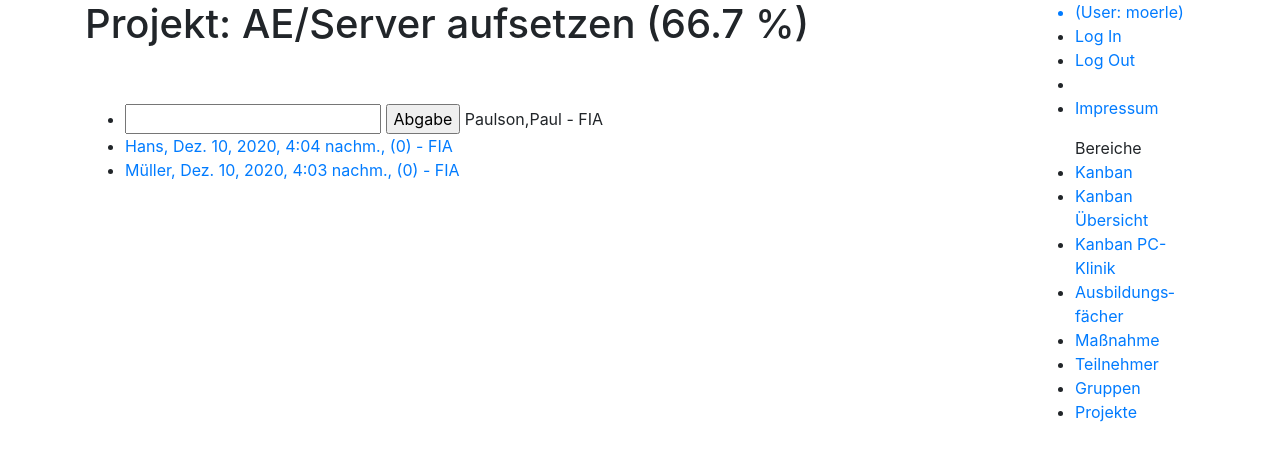
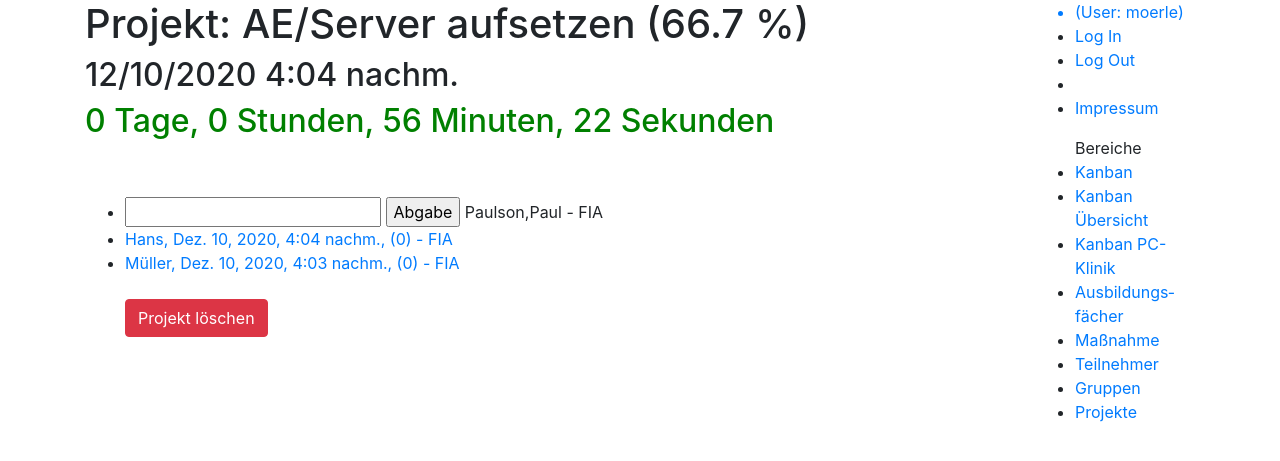
Before and after one commit to Moerle67/bfw, a Django app: page /pr1/projekt/13/ in a window 1280 px wide. Shown: the top 461 px of the page. Run offline with Django 3.2, Linux system fonts and the light colour scheme; a user stored in the database is signed in; data comes from the database, SQL or seed files in the repository; both versions use the stored data as it was after the commit; some libraries are stand-ins or nearby versions.

Commit message:
Projekte Timer

```diff
--- a/app1/models.py
+++ b/app1/models.py
@@ -1,5 +1,6 @@
 from django.db import models
 from django.contrib.auth.models import User
+from django.utils import timezone
 
 class Ausbildung(models.Model):
     name = models.CharField(max_length=50)
@@ -99,6 +100,7 @@ class Projekt(models.Model):
     fach = models.ForeignKey(Fach,  on_delete=models.CASCADE)
     gruppe = models.ForeignKey(Gruppe, on_delete=models.CASCADE)
     start = models.DateTimeField(auto_now=False, auto_now_add=True)
+    bis = models.DateTimeField(auto_now=False, auto_now_add=False, default=timezone.now)
     user = models.ForeignKey(User, on_delete=models.CASCADE)
 
     def __str__(self):
--- a/app1/static/css/styles.css
+++ b/app1/static/css/styles.css
@@ -23,3 +23,11 @@
     margin-right: 0.5em;
     margin-bottom: 0.5em;
 }
+
+.rot {
+    color: red;
+}
+
+.gruen {
+    color: green;
+}
--- /dev/null
+++ b/app1/static/js/timer.js
@@ -0,0 +1,35 @@
+const jahr = parseInt(document.getElementById("hidden_year").innerHTML);
+const monat = parseInt(document.getElementById("hidden_month").innerHTML);
+const tag = parseInt(document.getElementById("hidden_day").innerHTML);
+const stunde = parseInt(document.getElementById("hidden_hour").innerHTML);
+const minute = parseInt(document.getElementById("hidden_minutes").innerHTML);
+
+var startDateTime = new Date(jahr, monat-1, tag, stunde, minute, 0, 0);
+console.log(jahr, monat-1, tag, stunde, minute, startDateTime)
+var startStamp = startDateTime.getTime();
+
+let timer, diff;
+
+function updateClock() {
+    newDate = new Date();
+    newStamp = newDate.getTime();
+    var element = document.getElementById("time-elapsed");
+    if (newStamp > startStamp) {
+        diff = Math.round((newStamp-startStamp)/1000);
+        element.className="rot";
+    } else {
+        diff = Math.round((startStamp-newStamp)/1000);
+        element.className="gruen";
+    }
+    let d = Math.floor(diff/(24*60*60));
+    diff = diff-(d*24*60*60);
+    let h = Math.floor(diff/(60*60));
+    diff = diff-(h*60*60);
+    let m = Math.floor(diff/(60));
+    diff = diff-(m*60);
+    let s = diff;
+
+    document.getElementById("time-elapsed").innerHTML = d+" Tage, "+h+" Stunden, "+m+" Minuten, "+s+" Sekunden";
+}
+
+timer = setInterval(updateClock, 1000);
--- a/app1/templates/app1/base.html
+++ b/app1/templates/app1/base.html
@@ -69,6 +69,10 @@
         <script src="https://cdn.jsdelivr.net/npm/popper.js@1.16.1/dist/umd/popper.min.js" integrity="sha384-9/reFTGAW83EW2RDu2S0VKaIzap3H66lZH81PoYlFhbGU+6BZp6G7niu735Sk7lN" crossorigin="anonymous"></script>
         <script src="https://cdn.jsdelivr.net/npm/bootstrap@4.5.3/dist/js/bootstrap.min.js" integrity="sha384-w1Q4orYjBQndcko6MimVbzY0tgp4pWB4lZ7lr30WKz0vr/aWKhXdBNmNb5D92v7s" crossorigin="anonymous"></script>
         -->
-        {% block js %}<script src="{% static 'js/eigenes.js' %}"></script>{% endblock js %}
+        {% if js %}
+            {% for zeile in js %}
+                <script src="{% static zeile %}"></script>
+            {% endfor %}
+        {% endif %}
     </body>
 </html>
--- a/app1/templates/app1/projekt_list.html
+++ b/app1/templates/app1/projekt_list.html
@@ -2,6 +2,7 @@
 
 {% block h1 %}
 Projekt: {{projekt.fach.slug}}/{{ projekt.bezeichnung }} ({{anteil}} %)
+<h2 id="time-source">{{ projekt.bis|date:'SHORT_DATETIME_FORMAT' }}</h2><h2 id="time-elapsed"></h2>
 {% endblock h1 %}
 
 {% block content %}
@@ -18,5 +19,13 @@ Projekt: {{projekt.fach.slug}}/{{ projekt.bezeichnung }} ({{anteil}} %)
         {% endif %}
     {% endfor %}
     </form>
+    <br />
+    <a href="/pr1/projekt/{{projekt.id}}/remove"><button type="button" class="btn btn-danger">Projekt löschen</button>
 </ul>
+
+<p style="visibility:hidden" id="hidden_year">{{datum.0}}</p>
+<p style="visibility:hidden" id="hidden_month">{{datum.1}}</p>
+<p style="visibility:hidden" id="hidden_day">{{datum.2}}</p>
+<p style="visibility:hidden" id="hidden_hour">{{datum.3}}</p>
+<p style="visibility:hidden" id="hidden_minutes">{{datum.4}}</p>
 {% endblock content %}
--- a/app1/urls.py
+++ b/app1/urls.py
@@ -36,6 +36,7 @@ urlpatterns = [
     path('projekt/<int:p_id>/', views.projekt, name = 'projekt'),
     path('projekte/', views.projekteAllg, name = 'projekteAllg'),
     path('projekte/tndetail/<int:ptn_id>', views.projekteTNDetail, name = 'projekteAllg'),
+    path('projekt/<int:project_id>/remove/', views.projekteRemove, name = 'projekteRemove'),
     # ex: /polls/5/
     # path('<int:question_id>/', views.detail, name='detail'),
     # ex: /polls/5/results/
--- a/app1/views.py
+++ b/app1/views.py
@@ -1,16 +1,14 @@
-import datetime
-
 from datetime import datetime, timedelta
 
 from django.contrib.auth import authenticate, login, logout
 from django.contrib.auth.decorators import permission_required
-from django.http.response import HttpResponse
+from django.http.response import HttpResponse, HttpResponseRedirect
 from django.shortcuts import (get_list_or_404, get_object_or_404, redirect,
                               render)
 
 from django.contrib import messages
 from django.template import loader
-from django.utils.timezone import now
+from django.utils import timezone
 
 from .classForm import *
 
@@ -222,7 +220,8 @@ def tnDetail(request, tn_id):
             ds.email = vemail
             ds.gruppe = vgruppe
             ds.save()
-            return redirect("/pr1/tn")
+            return HttpResponseRedirect(request.META.get('HTTP_REFERER'))
+            #return redirect("/pr1/tn")
 
     name = FormInput("Name", value=vname)
     vorname = FormInput("Vorname", value=vvorname)
@@ -230,7 +229,7 @@ def tnDetail(request, tn_id):
     email = FormInput("Email", type="mail", value=vemail)
     gruppe = FormAuswahl("Gruppe", Gruppe, value=vgruppe)
     mobil = FormInput("Telefon", type="tel", value=vmobil, required=False)
-    komment = FormInput("Kommentar")
+    komment = FormInput("Kommentar", required=False)
     btnKomm = FormBtn("Kommentar speichern", "comment")
     forms = (formZeile(name, vorname), formZeile(ausbildung, gruppe), formZeile(email, mobil),
              "<hr />", FormBtnSave, FormBtnCancel, formLinie, komment, formLinie, btnKomm)
@@ -372,7 +371,7 @@ def kanbanNeu(request):
         kommentar = FormInput("Kommentar", value=vkommentar)
         forms = (formZeile(name, auswahlBereich), formZeile(kommentar, prio),
                  '<hr />', FormBtnSave, FormBtnCancel, btnNeu,)
-        return render(request, 'app1/base_form.html', {'forms': forms, 'h1': "Projekt erstellen", 'message': message, 'modals': ("modalKanbanZusatz.html",)})
+        return render(request, 'app1/base_form.html', {'forms': forms, 'h1': "Projekt erstellen", 'message': message, 'modals': ("modalKanbanZusatz.html",), "js": ("js/eigenes.js", )})
     else:
         if request.POST['button'] == 'cancel':
             return redirect("/pr1/kanban")
@@ -489,7 +488,11 @@ def getTimeDiff(eingabe):
             minuten = int(timeListe[i-1])
         elif timeListe[i].upper() == "MINUTE":
             minuten = int(timeListe[i-1])
+        elif timeListe[i].upper() == "M":
+            minuten = int(timeListe[i-1])
         elif timeListe[i].upper() == "STUNDE":
+            stunden = int(timeListe[i-1])
+        elif timeListe[i].upper() == "H":
             stunden = int(timeListe[i-1])
         elif timeListe[i].upper() == "STUNDEN":
             stunden = int(timeListe[i-1])
@@ -518,11 +521,11 @@ def projekteNeu(request):
         gruppe = Gruppe.objects.get(pk=int(request.POST["Gruppe"]))
         fach = Fach.objects.get(pk=int(request.POST["Fach"]))
         bezeichnung = request.POST["Bezeichnung"]
-        ds_projekt = Projekt(gruppe=gruppe, fach=fach, bezeichnung=bezeichnung, user=request.user)
-        ds_projekt.save()
         dauer = request.POST['Dauer']
         td = getTimeDiff(dauer)
-        bis = now()+td
+        bis = timezone.now()+td
+        ds_projekt = Projekt(gruppe=gruppe, fach=fach, bezeichnung=bezeichnung, user=request.user, bis=bis)
+        ds_projekt.save()
         teilnehmerListe = Teilnehmer.objects.filter(gruppe=gruppe, aktiv=True)
         # print(teilnehmerListe)
         for teilnehmer in teilnehmerListe:
@@ -547,15 +550,17 @@ def projekt(request, p_id):
             ds_projektTN=ProjekteTN.objects.get(pk=int(projekt))
             ds_projektTN.offen=False
             ds_projektTN.kommentar = request.POST["text_"+str(projekt)]
-            ds_projektTN.abgabe = now()
+            ds_projektTN.abgabe = timezone.now()
             ds_projektTN.save()
         #print(request.POST.values.index("Abgabe"))
     projekt = Projekt.objects.get(id=int(p_id))
     max = len(ProjekteTN.objects.filter(projekt=projekt))
     fertig = len(ProjekteTN.objects.filter(projekt=projekt, offen=False))
     anteil = round(fertig*100/max,1)
-    tn_liste = ProjekteTN.objects.filter(projekt_id=int(p_id)).order_by("-offen")
-    return render(request, 'app1/projekt_list.html', {'liste': tn_liste, 'projekt': projekt, 'anteil': anteil })
+    bis = timezone.localtime(projekt.bis)
+    datum = (bis.year, bis.month, bis.day, bis.hour, bis.minute)
+    tn_liste = ProjekteTN.objects.filter(projekt_id=int(p_id)).order_by("-offen", "teilnehmer")
+    return render(request, 'app1/projekt_list.html', {'liste': tn_liste, 'projekt': projekt, 'anteil': anteil, "js": ("js/timer.js",), "datum": datum, })
 
 @permission_required('app1.view_teilnehmer')
 def projekteAllg(request):
@@ -566,7 +571,7 @@ def projekteAllg(request):
         fertig = len(ProjekteTN.objects.filter(projekt=projekt, offen=False))
         anteil = round(fertig*100/max,1)
         liste.append((projekt, anteil))
-    return render(request, 'app1/projekt_allg.html', {"liste": liste})
+    return render(request, 'app1/projekt_allg.html', {"liste": liste, })
 
 @permission_required('app1.view_teilnehmer')
 def projekteTNDetail(request, ptn_id):
@@ -587,3 +592,20 @@ def projekteTNDetail(request, ptn_id):
         ds.save()
         return redirect("/pr1/projekt/"+str(ds.projekt.id))
     return redirect("/pr1/projekt/"+str(ds.projekt.id))
+
+@permission_required('app1.view_teilnehmer')
+def projekteRemove(request,project_id):
+    ds = Projekt.objects.get(id=project_id)
+    if request.method == "GET":
+        question = FormInput("Wirklich?", "Projekt wirklich löschen?", readonly=True)
+        name = FormInput("Bezeichnung", value=ds.bezeichnung, readonly=True)
+        user = FormInput("User", value=str(ds.user), readonly=True)
+        fach = FormInput("Fach", value=str(ds.fach), readonly=True)
+        forms =(question, name, formZeile(user, fach), formLinie, FormBtnOk, FormBtnCancel)
+        return render(request, 'app1/base_form.html', {"h1": "Projekt löschen", "forms": forms, })
+    elif request.POST["button"]=="ok":
+        print("Löschen")
+        ds.delete()
+        return redirect("/pr1/projekte/")
+    else:
+        return redirect("/pr1/projekte/")
```
Also changed, not shown: app1/classForm.py (+44 -25 lines), app1/migrations/0029_auto_20201209_1607.py (added), app1/migrations/0030_auto_20201209_1609.py (added), db.sqlite3.
